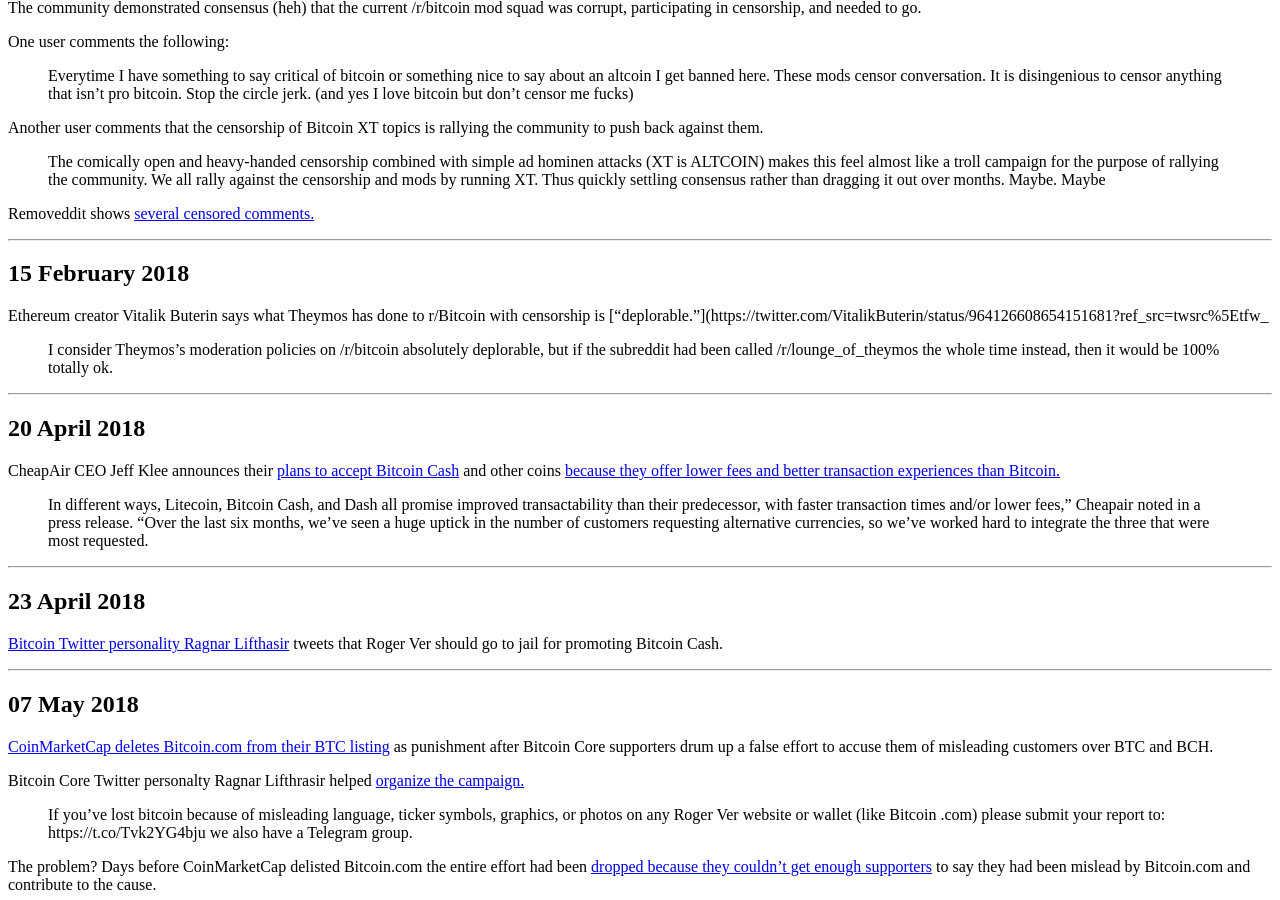
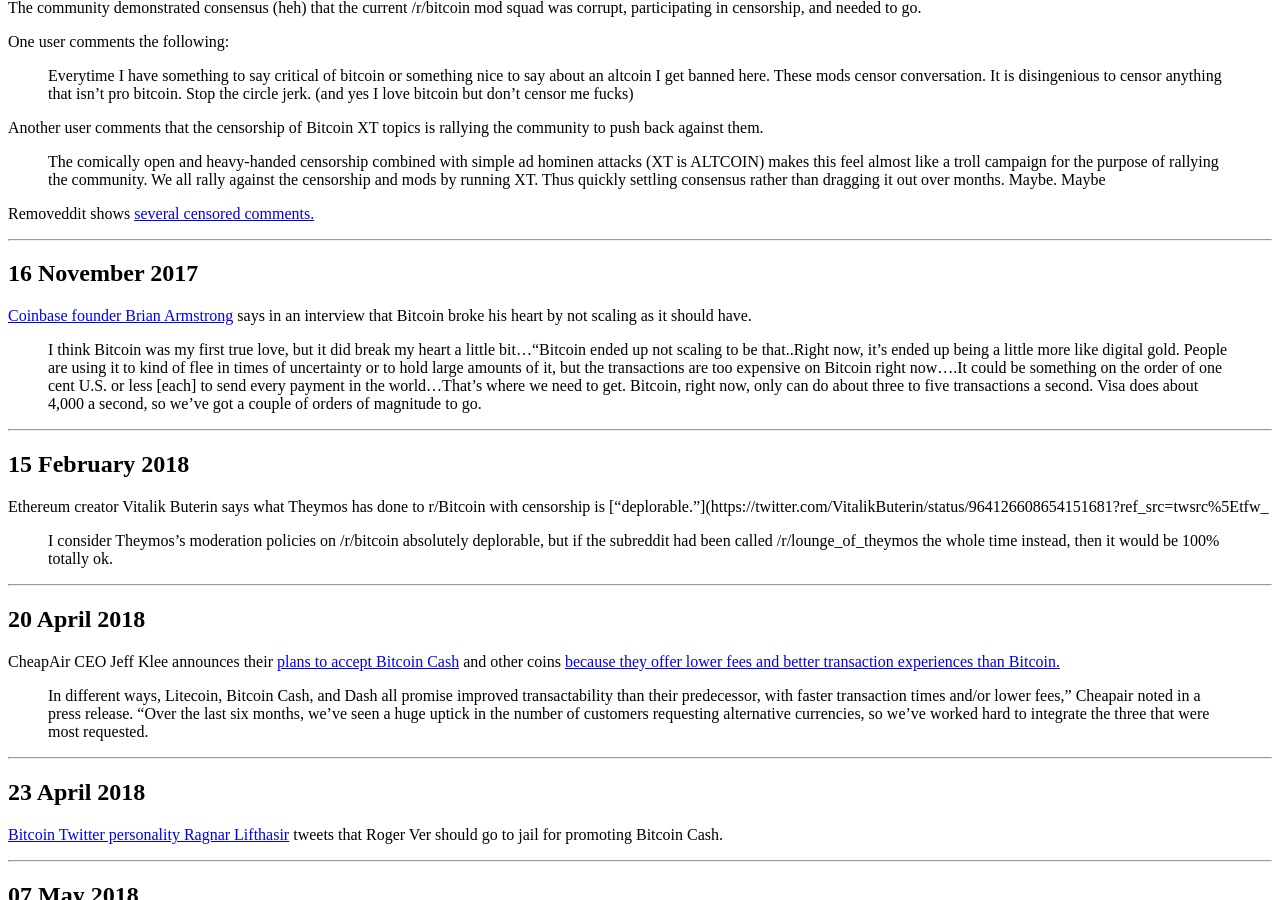
Before and after one commit to derykmakgill/website, a Jekyll site: the page built from testbtc.md, in a window 1280 px wide and 900 px high, scrolled down 23302 px. Built offline with Jekyll 4.4.1, drawn with Linux system fonts in a browser that asks for light colours; a script that is not in the unit is left out.

Commit message:
Update testbtc.md

```diff
--- a/testbtc.md
+++ b/testbtc.md
@@ -1244,6 +1244,15 @@
 
 ---
 
+## 16 November 2017
+
+[Coinbase founder Brian Armstrong](https://youtu.be/AIC62BkY4Co) says in an interview that Bitcoin broke his heart by not scaling as it should have.
+
+>I think Bitcoin was my first true love, but it did break my heart a little bit...“Bitcoin ended up not scaling to be that..Right now, it’s ended up being a little more like digital gold. People are using it to kind of flee in times of uncertainty or to hold large amounts of it, but the transactions are too expensive on Bitcoin right now….It could be something on the order of one cent U.S. or less [each] to send every payment in the world...That’s where we need to get. Bitcoin, right now, only can do about three to five transactions a second. Visa does about 4,000 a second, so we’ve got a couple of orders of magnitude to go.
+
+
+---
+
 ## 15 February 2018
 
 Ethereum creator Vitalik Buterin says what Theymos has done to r/Bitcoin with censorship is ["deplorable."](https://twitter.com/VitalikButerin/status/964126608654151681?ref_src=twsrc%5Etfw_
```
